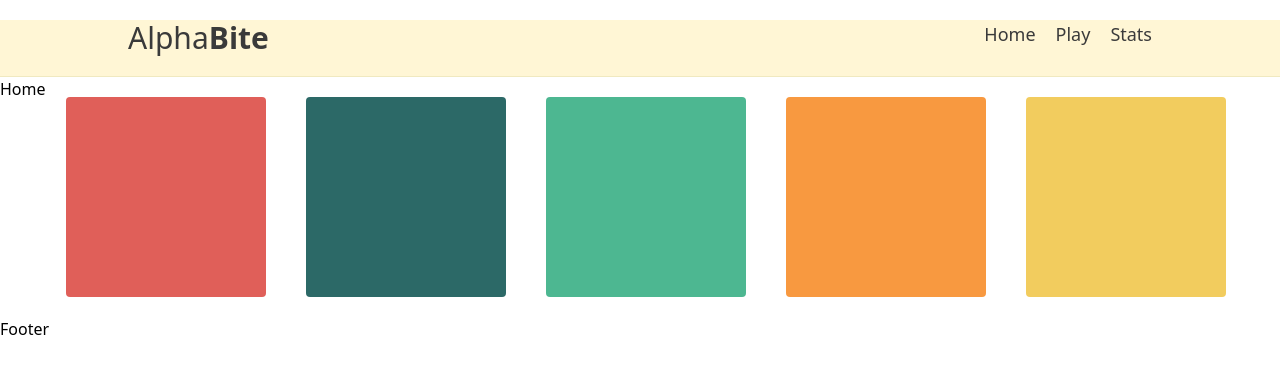
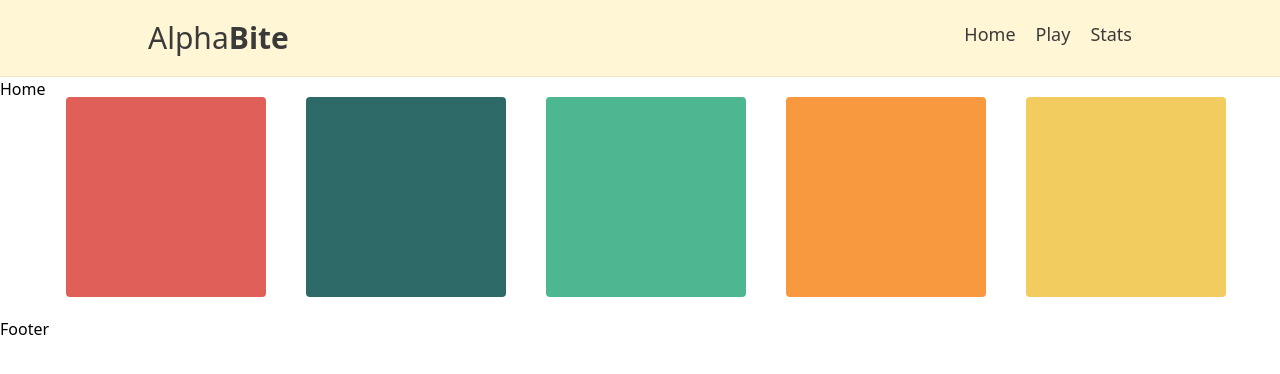
Before and after one commit to bweppl1/alphabite, a React (Vite) app in the folder frontend/: page / in a window 1280 px wide. Shown: the top 374 px of the page. Built offline with nearby package versions, Linux system fonts and the light colour scheme.

Commit message:
realised what I was doing wrong with nav spacing

```diff
--- a/frontend/src/components/NavBar.jsx
+++ b/frontend/src/components/NavBar.jsx
@@ -2,7 +2,7 @@ import { Link } from "react-router-dom";
 const NavBar = () => {
   return (
     <div className="w-screen border-b text-charcoal bg-vanilla border-darkvanilla">
-      <div className="md:max-w-5xl w-full flex flex-row mx-auto my-5 justify-between">
+      <div className="md:max-w-5xl w-full flex flex-row mx-auto p-5 justify-between">
         <Link to="/" className="text-3xl bold">
           Alpha<span className="font-black">Bite</span>
         </Link>
```
